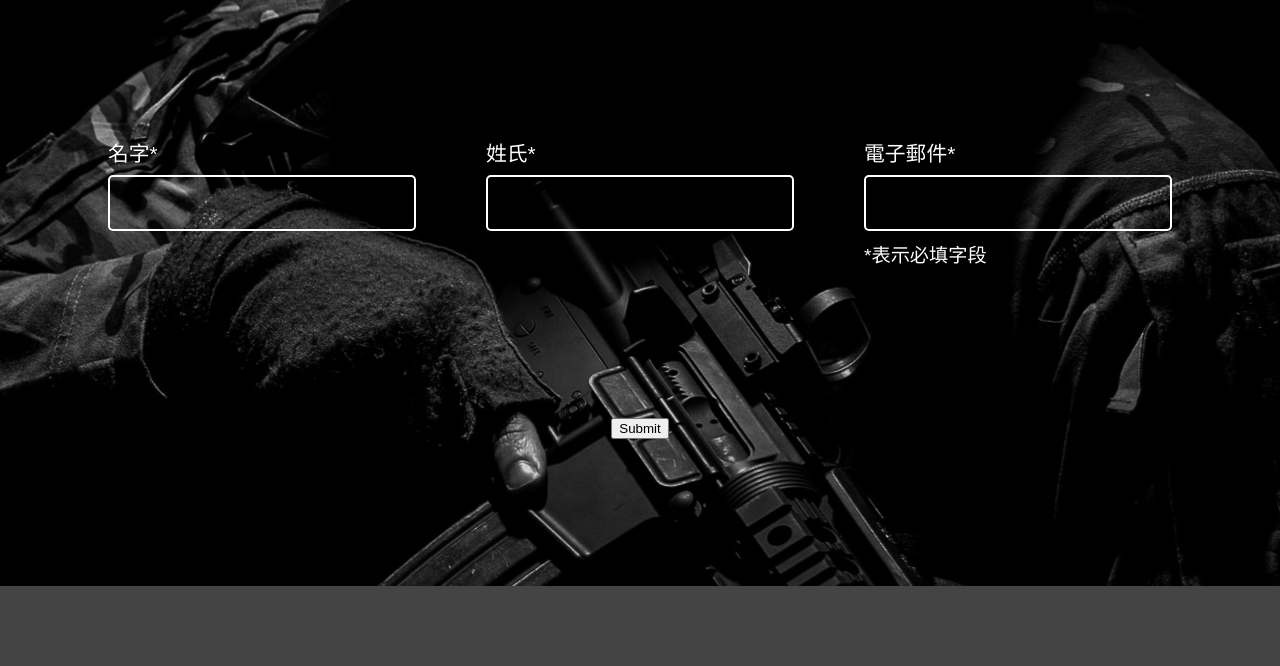
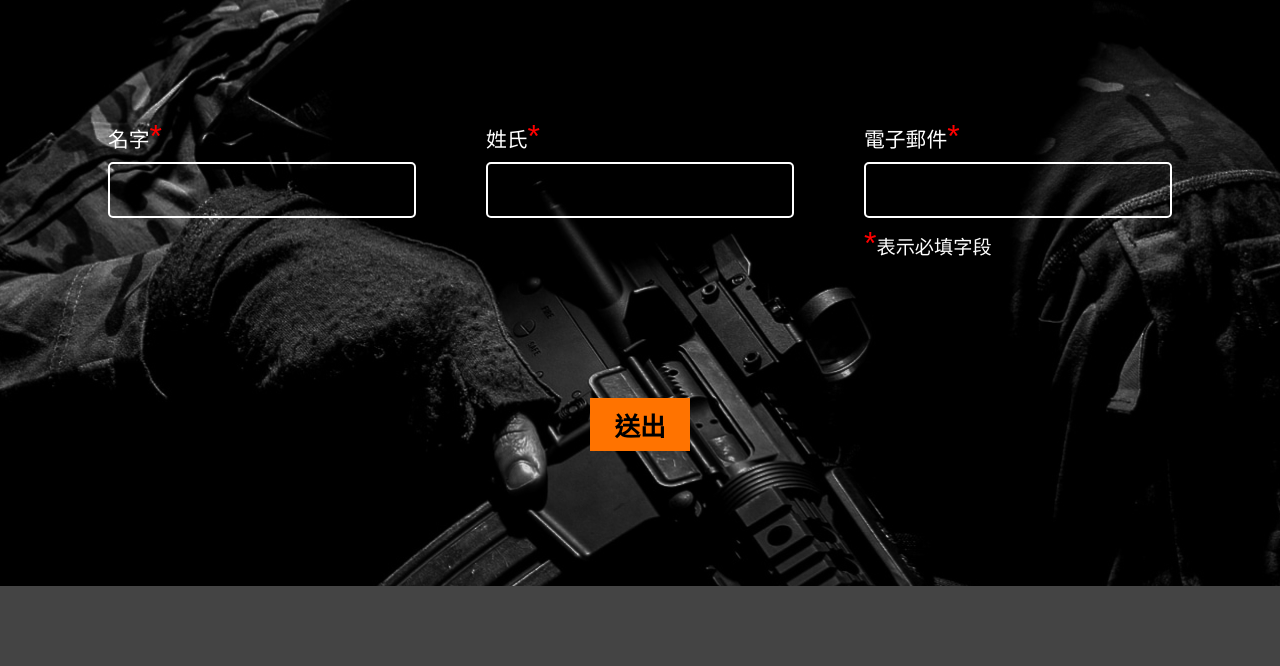
Before and after one commit to NekoCheese/tgd10207, a plain HTML site: page about.html in a window 1280 px wide. Shown: the part 4294-4960 px from the top of the page. Drawn offline with nearby package versions, Linux system fonts and the light colour scheme.

Commit message:
ABOUT頁完成

```diff
--- a/about.html
+++ b/about.html
@@ -114,24 +114,24 @@
 
                 <ul>
                     <li>
-                        <h4>名字*</h4>
+                        <h4>名字<span>*</span></h4>
                         <input type="text">
                     </li>
 
                     <li>
-                        <h4>姓氏*</h4>
+                        <h4>姓氏<span>*</span></h4>
                         <input type="text">
                     </li>
 
                     <li>
-                        <h4>電子郵件*</h4>
+                        <h4>電子郵件<span>*</span></h4>
                         <input type="email">
-                        <p>*表示必填字段</p>
+                        <p><span>*</span>表示必填字段</p>
                     </li>
 
                 </ul>
 
-                <input type="submit">
+                <input type="submit" value="送出">
 
             </div>
 
--- a/css/about.css
+++ b/css/about.css
@@ -158,3 +158,18 @@
 .banner6 p{
     font-size: 1.2rem;
 }
+
+.banner6 > input{
+    background-color: #FF7300;
+    width: 100px;
+    height: 53px;
+    font-size: 1.6rem;
+    border: none;
+    font-weight: bold;
+}
+
+.banner6 span{
+    color: red;
+    font-size: 2rem;
+
+}
```
